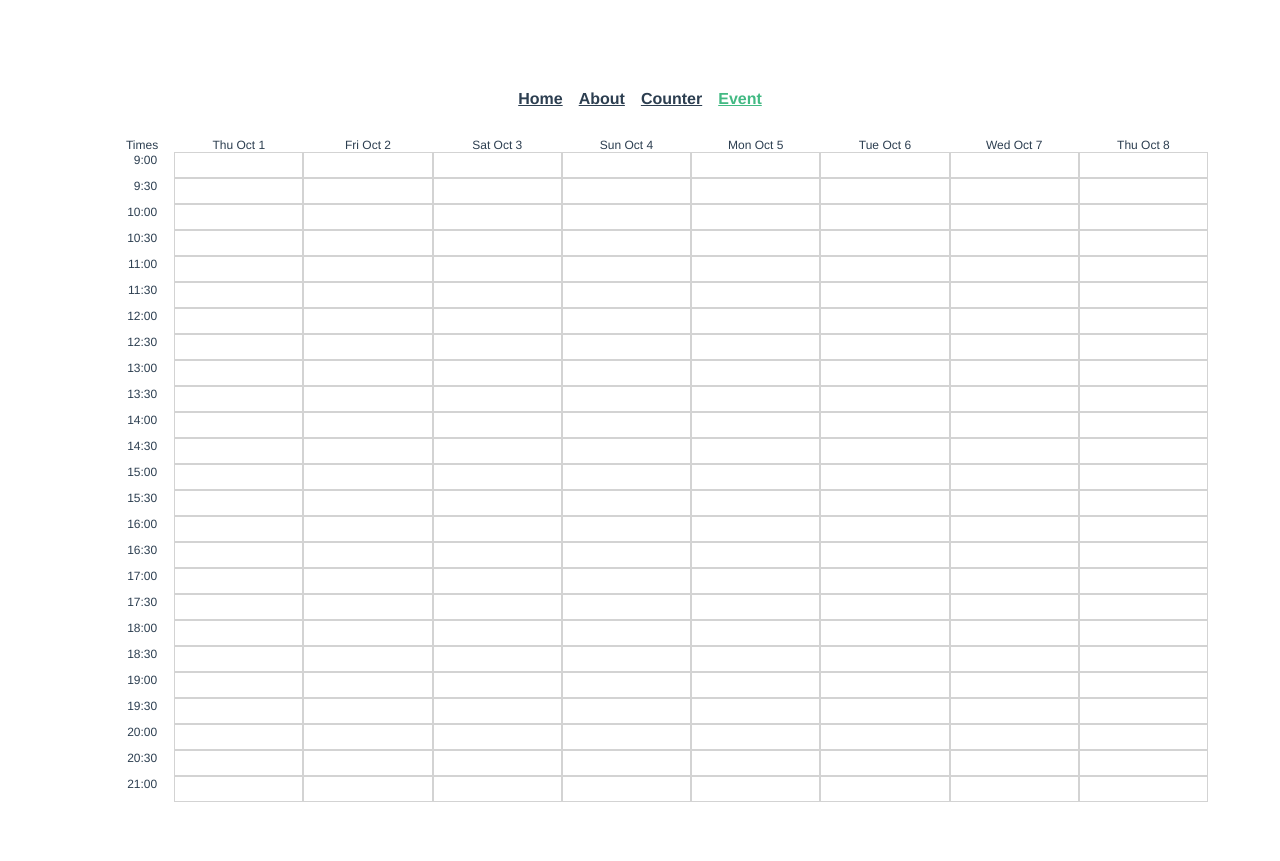
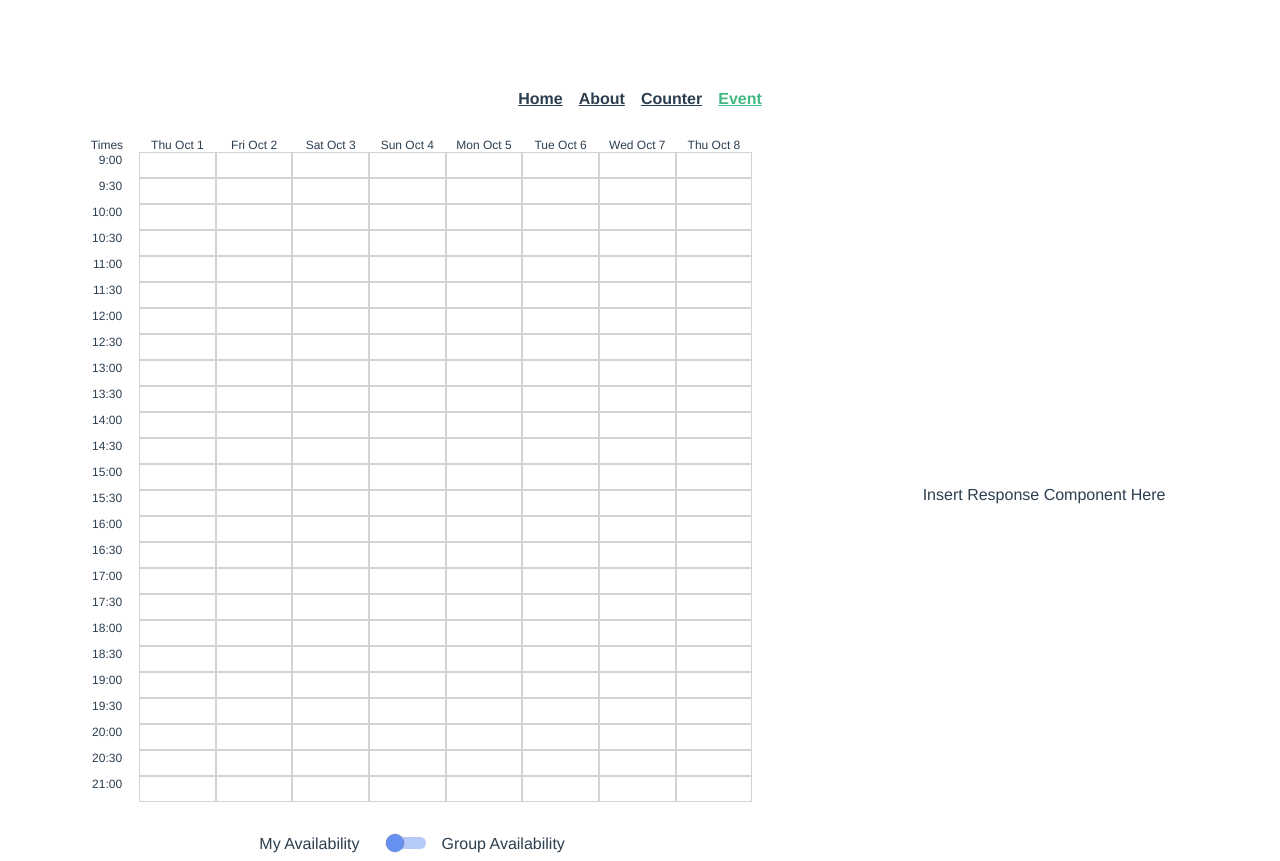
Before and after one commit to ubclaunchpad/HappyHour, a Vue app in the folder frontend/: page /event in a window 1280 px wide. Before the commit the page ends 810 px from the top, so only its background shows below. Built offline with nearby package versions, Linux system fonts and the light colour scheme.

Commit message:
added availabilty toggle component, used flexbox to distribute components in Event.vue

```diff
--- /dev/null
+++ b/frontend/src/components/AvailabilityToggle.vue
@@ -0,0 +1,141 @@
+<template>
+  <label
+    :for="id + '_button'"
+    :class="{ active: isActive }"
+    class="toggle__button"
+  >
+    <span class="toggle__label">{{ enableText }}</span>
+
+    <input
+      type="checkbox"
+      :disabled="disabled"
+      :id="id + '_button'"
+      v-model="checkedValue"
+    />
+    <span class="toggle__switch"></span>
+
+    <span class="toggle__label">{{ disabledText }}</span>
+  </label>
+</template>
+
+<script>
+export default {
+  props: {
+    disabled: {
+      type: Boolean,
+      default: false
+    },
+    labelEnableText: {
+      type: String,
+      default: "My Availability"
+    },
+
+    labelDisableText: {
+      type: String,
+      default: "Group Availability"
+    },
+    id: {
+      type: String,
+      default: "primary"
+    },
+    defaultState: {
+      type: Boolean,
+      default: false
+    }
+  },
+  data() {
+    return {
+      myAvail: this.defaultState
+    };
+  },
+  watch: {
+    defaultState: function defaultState() {
+      this.myAvail = Boolean(this.defaultState);
+    }
+  },
+  computed: {
+    isActive() {
+      return this.myAvail;
+    },
+    enableText() {
+      return this.labelEnableText;
+    },
+    disabledText() {
+      return this.labelDisableText;
+    },
+    checkedValue: {
+      get() {
+        return this.myAvail;
+      },
+      set(newValue) {
+        this.myAvail = newValue;
+        this.$emit("change", newValue);
+      }
+    }
+  }
+};
+</script>
+
+<style scoped>
+.toggle__label {
+  padding-left: 1rem;
+  padding-right: 1rem;
+}
+.toggle__button {
+  vertical-align: middle;
+  user-select: none;
+  cursor: pointer;
+}
+.toggle__button input[type="checkbox"] {
+  opacity: 0;
+  position: absolute;
+  width: 1px;
+  height: 1px;
+}
+.toggle__button .toggle__switch {
+  display: inline-block;
+  height: 12px;
+  border-radius: 6px;
+  width: 40px;
+  background: #b6caf7;
+  box-shadow: inset 0 0 1px #b6caf7;
+  position: relative;
+  margin-left: 10px;
+  transition: all 0.25s;
+}
+.toggle__button .toggle__switch::after,
+.toggle__button .toggle__switch::before {
+  content: "";
+  position: absolute;
+  display: block;
+  height: 18px;
+  width: 18px;
+  border-radius: 50%;
+  left: 0;
+  top: -3px;
+  transform: translateX(0);
+  transition: all 0.25s cubic-bezier(0.5, -0.6, 0.5, 1.6);
+}
+.toggle__button .toggle__switch::after {
+  background: #6791f0;
+  box-shadow: 0 0 1px #666;
+}
+.toggle__button .toggle__switch::before {
+  background: #6791f0;
+  box-shadow: 0 0 0 3px rgba(0, 0, 0, 0.1);
+  opacity: 0;
+}
+.active .toggle__switch {
+  background: #adedcb;
+  box-shadow: inset 0 0 1px #adedcb;
+}
+.active .toggle__switch::after,
+.active .toggle__switch::before {
+  transform: translateX(40px - 18px);
+}
+.active .toggle__switch::after {
+  left: 23px;
+  background: #53b883;
+  box-shadow: 0 0 1px #53b883;
+}
+</style>
--- a/frontend/src/components/Calendar.vue
+++ b/frontend/src/components/Calendar.vue
@@ -112,6 +112,7 @@
   display: flex;
   padding-left: 4rem;
   padding-right: 4rem;
+  margin-bottom: 2rem;
   font-size: 12px;
 }
 
--- a/frontend/src/views/Event.vue
+++ b/frontend/src/views/Event.vue
@@ -1,17 +1,27 @@
 <template>
-  <Calendar v-model:calendar="calendar" :startTime="start" :endTime="end" />
+  <div class="parent">
+    <div class="child">
+      <Calendar v-model:calendar="calendar" :startTime="start" :endTime="end" />
+      <AvailabilityToggle />
+    </div>
+    <div class="child">
+      <span>Insert Response Component Here</span>
+    </div>
+  </div>
 </template>
 
 <script lang="ts">
 import { defineComponent } from "vue";
 import Calendar from "../components/Calendar.vue";
+import AvailabilityToggle from "../components/AvailabilityToggle.vue";
 
 const end = new Date("October 8, 2020 21:00:00");
 const start = new Date("October 1, 2020 09:00:00");
 
 export default defineComponent({
   components: {
-    Calendar
+    Calendar,
+    AvailabilityToggle
   },
   data() {
     return {
@@ -30,3 +40,14 @@
   }
 });
 </script>
+
+<style scoped>
+.parent {
+  display: flex;
+  flex-direction: row;
+}
+.child {
+  flex-grow: 4;
+  margin: auto;
+}
+</style>
```
